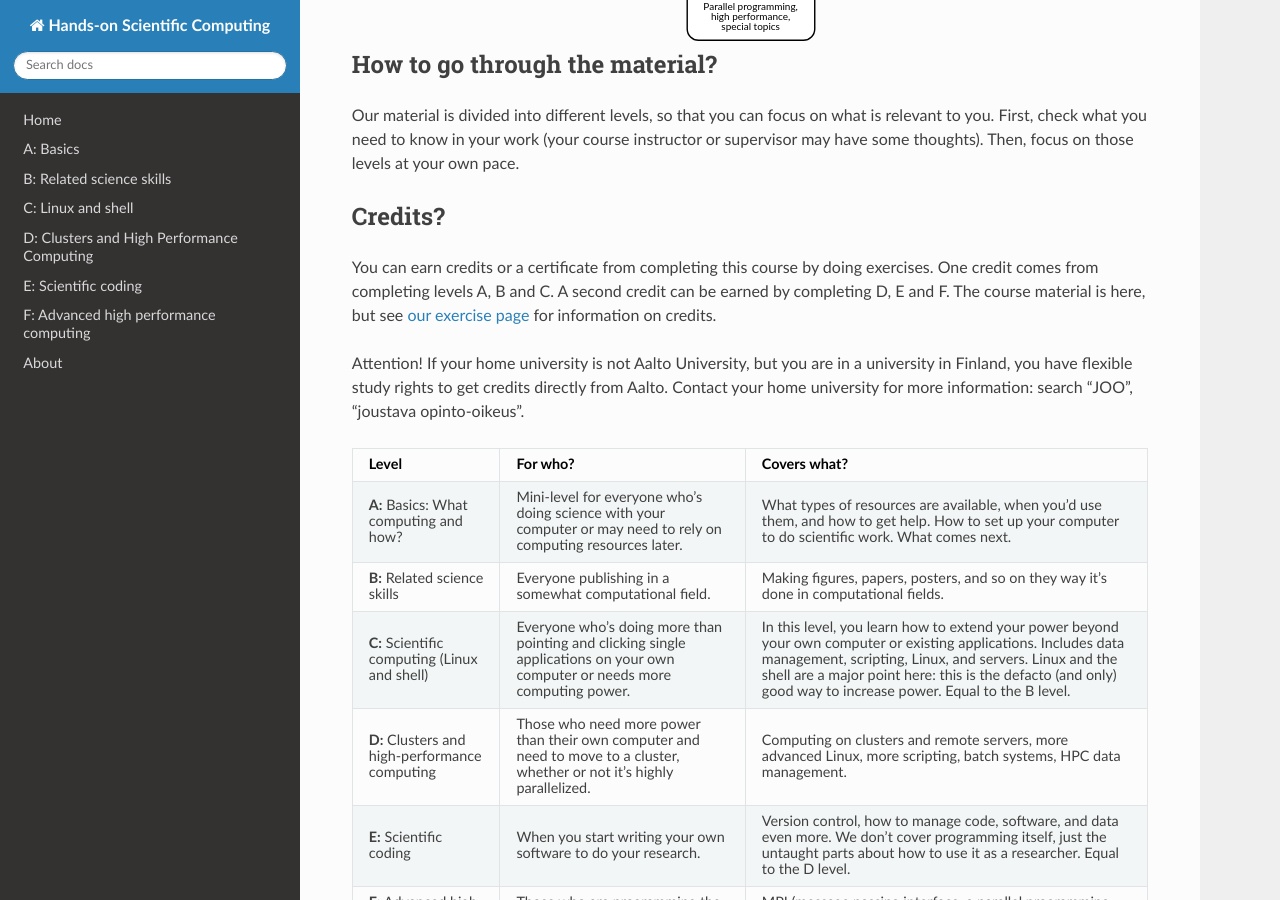
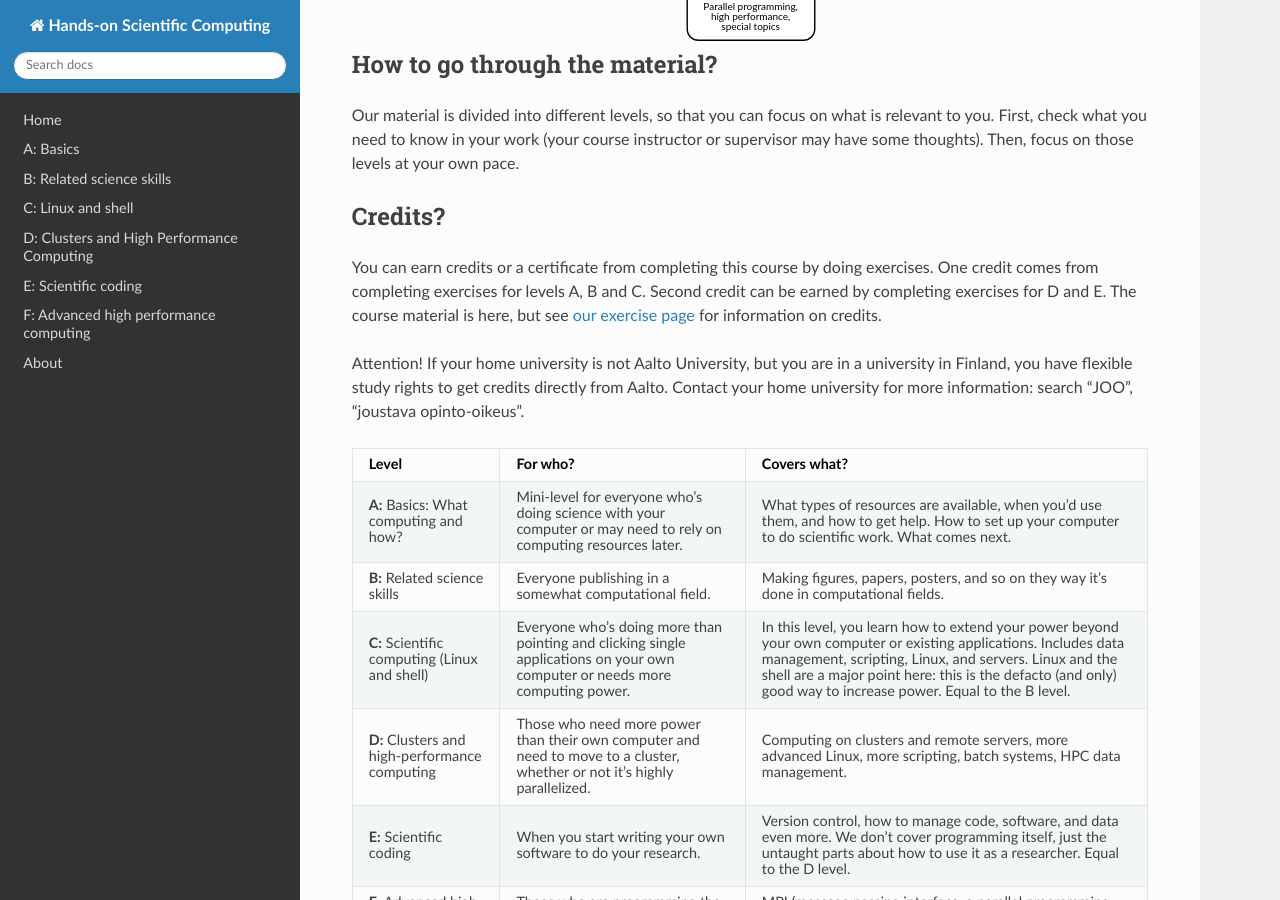
Before and after one commit to coderefinery/handsonscicomp, a Sphinx documentation site: the page built from source/index.rst, in a window 1280 px wide and 900 px high, scrolled down 692 px. Built offline with Sphinx 7.4.7 and the Read the Docs theme 2.0.0, drawn with Linux system fonts in a browser that asks for light colours.

Commit message:
corrected credits for levels D and E, not including F

```diff
--- a/source/index.rst
+++ b/source/index.rst
@@ -41,8 +41,8 @@ Credits?
 --------
 
 You can earn credits or a certificate from completing this course by doing exercises.
-One credit comes from completing levels A, B and C. A second credit can be earned by
-completing D, E and F.  The course material is here, but see `our
+One credit comes from completing exercises for levels A, B and C. Second credit can be earned by
+completing exercises for D and E.  The course material is here, but see `our
 exercise page <https://plus.cs.aalto.fi/CS-E4004/2020/>`__ for
 information on credits.
 
```
